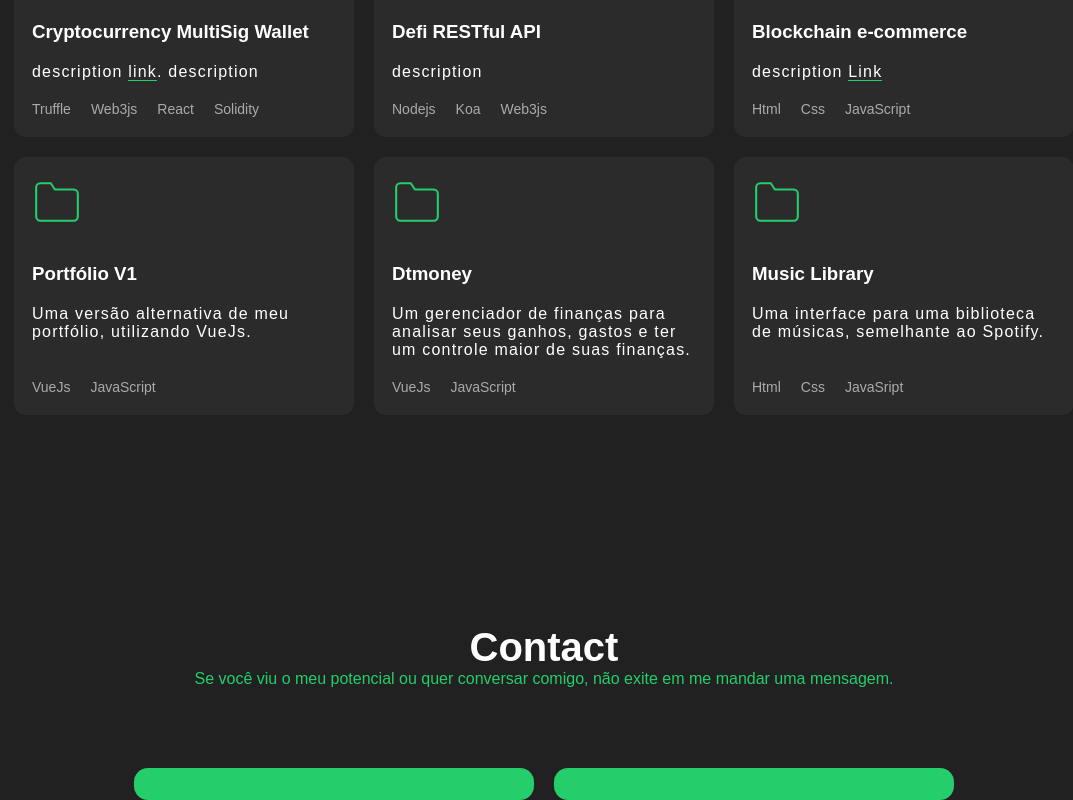
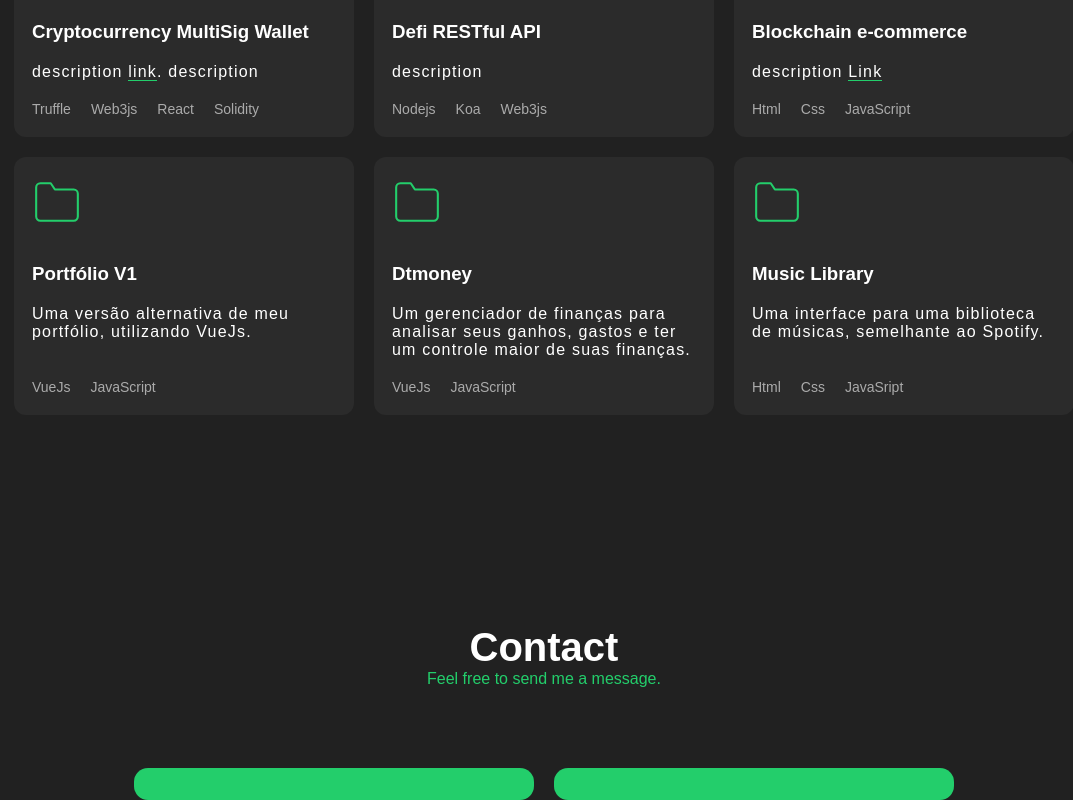
Before and after one commit to Hsien-HsiuLiao/hsien-hsiuliao.github.io, a React (Create React App) app: page / in a window 1280 px wide. Shown: the part 390-1190 px from the top of the page, without its empty margins (96-1169 px from the left). Built offline with nearby package versions, Linux system fonts and the light colour scheme; the HTML template or start-up script is replaced by a standard one.

Commit message:
update message

```diff
--- a/src/components/Contact/Contact.tsx
+++ b/src/components/Contact/Contact.tsx
@@ -11,7 +11,7 @@ export function Contact(){
     <Container id="contato">
       <header>
         <h2>Contact</h2>
-        <p>Se você viu o meu potencial ou quer conversar comigo, não exite em me mandar uma mensagem.</p>
+        <p>Feel free to send me a message.</p>
       </header>
       <div className="contacts">
         <div>
```
